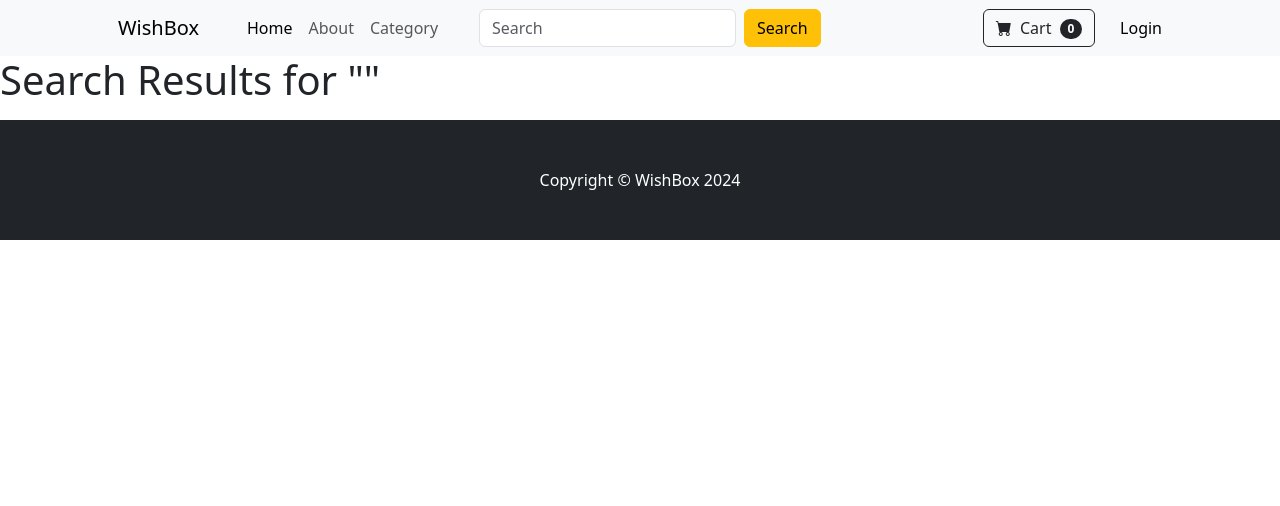
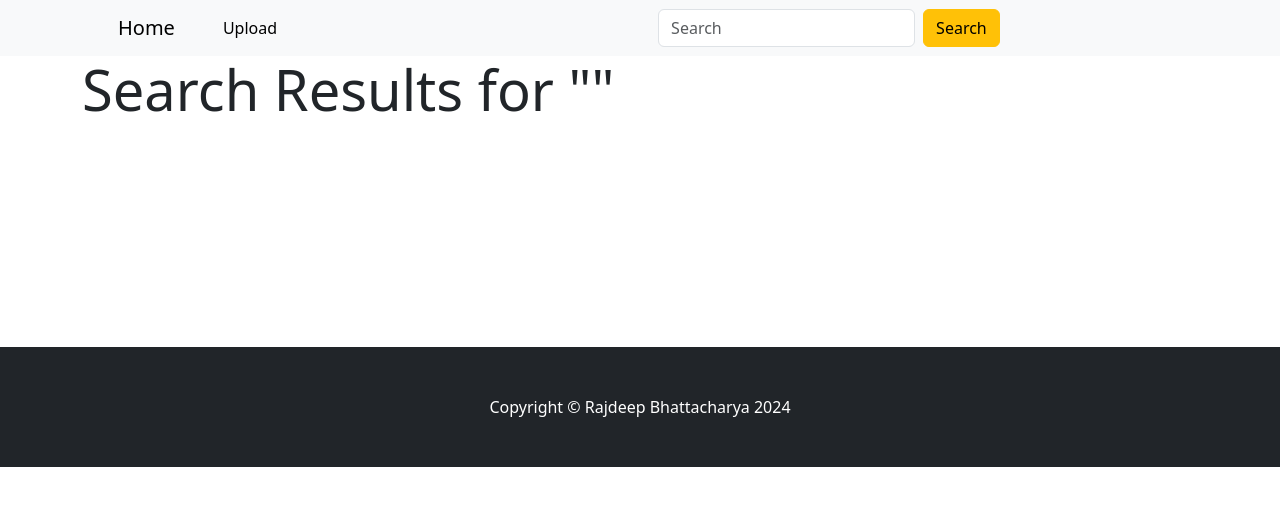
Before and after one commit to localgroup/Video_Subtitle, a Django app: page /search/ in a window 1280 px wide. Shown: the top 506 px of the page. Run offline with Django 5.2, Linux system fonts and the light colour scheme; data that the repository does not hold is empty; parts of the project's set-up code (start-up, migrations or seed data) failed here and were passed over.

Commit message:
Updated layout and subtitle extraction task

```diff
--- a/process_video/__init__.py
+++ b/process_video/__init__.py
@@ -1,5 +1,3 @@
-# process_video/__init__.py
-
 from __future__ import absolute_import, unicode_literals
 
 # This will make sure the app is always imported when Django starts so that shared_task will use this app.
--- a/videos/templates/base.html
+++ b/videos/templates/base.html
@@ -30,7 +30,7 @@
 
         <!-- Footer-->
         <footer class="py-5 bg-dark">
-            <div class="container"><p class="m-0 text-center text-white">Copyright &copy; WishBox {% now "Y" %}</p></div>
+            <div class="container"><p class="m-0 text-center text-white">Copyright &copy; Rajdeep Bhattacharya {% now "Y" %}</p></div>
         </footer>
         <!-- Bootstrap core JS-->
         <script src="https://cdn.jsdelivr.net/npm/bootstrap@5.3.3/dist/js/bootstrap.bundle.min.js" integrity="sha384-YvpcrYf0tY3lHB60NNkmXc5s9fDVZLESaAA55NDzOxhy9GkcIdslK1eN7N6jIeHz" crossorigin="anonymous"></script>
--- a/videos/templates/navbar.html
+++ b/videos/templates/navbar.html
@@ -1,64 +1,22 @@
 <!-- Navigation-->
 <nav class="navbar navbar-expand-lg navbar-light bg-light">
     <div class="container px-4 px-lg-5">
-        <a class="navbar-brand" href="{% url 'home' %}">WishBox</a>
+        <a class="navbar-brand" href="{% url 'video_list' %}">Home</a>
         <button class="navbar-toggler" type="button" data-bs-toggle="collapse" data-bs-target="#navbarSupportedContent" aria-controls="navbarSupportedContent" aria-expanded="false" aria-label="Toggle navigation"><span class="navbar-toggler-icon"></span></button>
         <div class="collapse navbar-collapse" id="navbarSupportedContent">
             <ul class="navbar-nav me-auto mb-2 mb-lg-0 ms-lg-4">
-                <li class="nav-item"><a class="nav-link active" aria-current="page" href="{% url 'home' %}">Home</a></li>
-                <li class="nav-item"><a class="nav-link" href="{% url 'about' %}">About</a></li>
-
-                <li class="nav-item">
-                    <a class="nav-link" href="{% url 'category_summary' %}">Category</a>
-                </li>
+                <li class="nav-item"><a class="nav-link active" aria-current="page" href="{% url 'upload_video' %}">Upload</a></li>
             </ul>
 
-            <form class="d-flex" method="POST" action="{% url 'search' %}" role="search">
+            <form class="d-flex" method="POST" action="{% url 'search_subtitles' %}" role="search">
                 {% csrf_token %}
-                <input class="form-control me-2" type="search" name="searched" placeholder="Search" aria-label="Search" required pattern="[a-zA-Z0-9\s]+" title="Enter your search query">
+                <input class="form-control me-2" type="search" name="q" placeholder="Search" aria-label="Search" required pattern="[a-zA-Z0-9\s]+" title="Enter your search query">
                 <button class="btn btn-warning" type="submit">Search</button>
             </form>
 
             &nbsp;&nbsp;&nbsp;&nbsp;&nbsp;&nbsp;&nbsp;&nbsp;&nbsp;&nbsp;&nbsp;&nbsp;&nbsp;&nbsp;&nbsp;&nbsp;&nbsp;&nbsp;&nbsp;
             &nbsp;&nbsp;&nbsp;&nbsp;&nbsp;&nbsp;&nbsp;&nbsp;&nbsp;&nbsp;&nbsp;&nbsp;&nbsp;&nbsp;&nbsp;&nbsp;&nbsp;&nbsp;&nbsp;
 
-            <form class="d-flex">
-                <a href="{% url 'cart_summary' %}" class="btn btn-outline-dark"><i class="bi-cart-fill me-1"></i>
-                    Cart
-                    <span class="badge bg-dark text-white ms-1 rounded-pill" id="cart_quantity">
-                        {{ cart|length }}
-                    </span></a>
-            </form>
-
-            &nbsp;&nbsp;&nbsp;&nbsp;&nbsp;&nbsp;
-            {% if user.is_authenticated %}
-                {% if user.is_superuser %}
-                    <span class="navbar-text badge bg-light text-white rounded-pill">
-                        <a class="nav-link btn btn-outline-warning" href="{% url 'admin_dashboard' %}">Dashboard</a>
-                    </span>
-                    &nbsp;&nbsp;
-                    <span class="navbar-text">
-                        <a class="nav-link" href="{% url 'logout' %}">Logout</a>
-                    </span>
-                    &nbsp;&nbsp;
-                    <span class="navbar-text">
-                        <a class="nav-link" href="{% url 'update_user' %}">Profile</a>
-                    </span>
-                {% else %}
-                    <span class="navbar-text">
-                        <a class="nav-link" href="{% url 'logout' %}">Logout</a>
-                    </span>
-                    &nbsp;&nbsp;
-                    <span class="navbar-text">
-                        <a class="nav-link" href="{% url 'update_user' %}">Profile</a>
-                    </span>
-                {% endif %}
-            {% else %}
-                <span class="navbar-text">
-                    <a class="nav-link" href="{% url 'login' %}">Login</a>
-                </span>
-            {% endif %}
-
 
 
         </div>
--- a/videos/templates/search_results.html
+++ b/videos/templates/search_results.html
@@ -5,16 +5,22 @@
 {% block content %}
 
 
-    <h1>Search Results for "{{ query }}"</h1>
-    <ul>
+    <div class="container">
+        <h1 class="display-4">Search Results for "{{ query }}"</h1>
+        <ul class="list-group">
         {% for result in results %}
-        <li>
-            <a href="{% url 'video_detail' result.video.id %}">{{ result.video.file.name }}</a>:
-            {{ result.content }} (Start time: {{ result.start_time }} seconds)
-            <a href="#" onclick="playAtTime({{ result.start_time }})">Play from here</a>
-        </li>
+            <li class="list-group-item">
+            <a href="{% url 'video_detail' result.video.id %}" class="text-decoration-none">
+                {{ result.video.file.name }}
+            </a>
+            <span class="text-muted">: {{ result.content }} (Start time: {{ result.start_time }} seconds)</span>
+            <a href="#" class="btn btn-sm btn-primary" onclick="playAtTime({{ result.start_time }})">Play from here</a>
+            </li>
         {% endfor %}
-    </ul>
+        </ul>
+    </div>
+
+    <br><br><br><br><br><br><br><br><br>
 
 {% endblock  %}
 
```
Also changed, not shown: videos/tasks.py (+14 -5 lines), videos/templates/upload.html (+22 -5 lines), videos/templates/video_detail.html (+17 -7 lines), videos/templates/video_list.html (+14 -6 lines).
